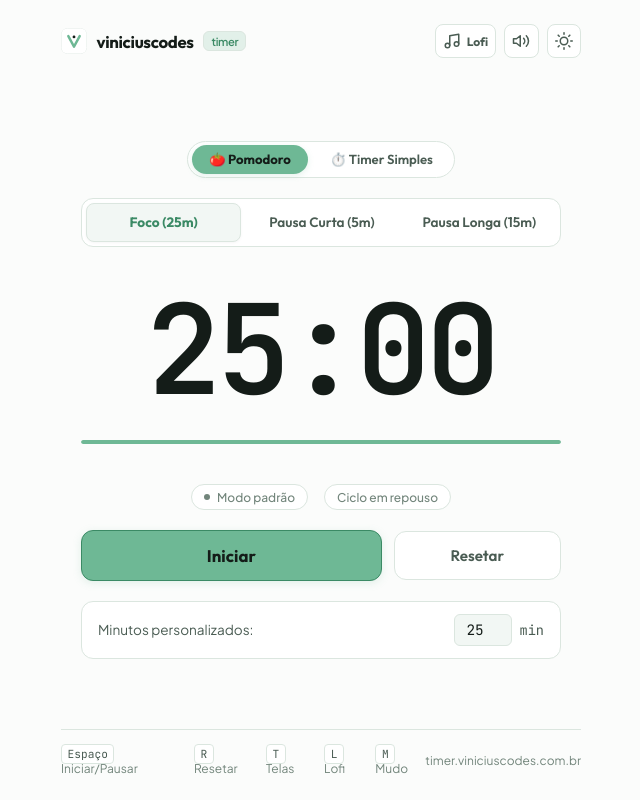
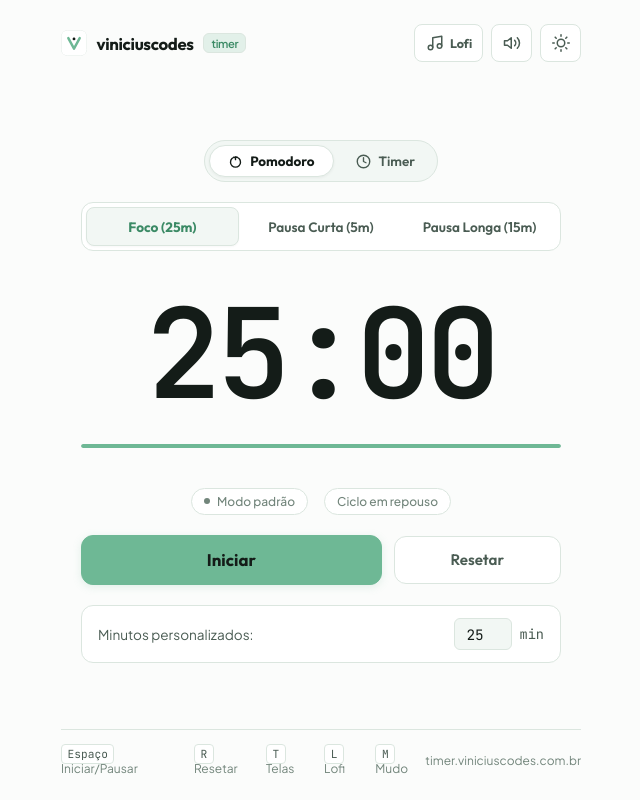
Before and after one commit to ViniciusMarti/timer-viniciuscodes, a website built with Vite: page index.html in a window 1280 px wide. Shown: the whole page, without its empty margins (319-959 px from the left). Built offline with nearby package versions, Linux system fonts and the light colour scheme.

Commit message:
fix(ui): refine segmented view switcher, mode buttons, and lofi audio initialization

```diff
--- a/app.js
+++ b/app.js
@@ -154,20 +154,22 @@ function playSynthesizedLofiChord() {
 
 function startLofi() {
   state.lofiPlaying = true;
+  ensureAudioContext();
+
   if (elements.lofiToggleBtn) {
     elements.lofiToggleBtn.classList.add('active');
     elements.lofiToggleBtn.setAttribute('aria-label', 'Desligar som ambiente Lofi');
   }
 
   // Tentar stream de rádio lofi primeiro
+  try {
     if (!lofiAudioElement) {
       lofiAudioElement = new Audio(LOFI_STREAM_URL);
-    lofiAudioElement.crossOrigin = 'anonymous';
-    lofiAudioElement.volume = 0.55;
-    lofiAudioElement.preload = 'none';
+      lofiAudioElement.volume = 0.5;
+      lofiAudioElement.preload = 'auto';
 
       lofiAudioElement.addEventListener('error', function() {
-      console.warn('Lofi stream inacessível, ativando sintetizador de acordes procedimental...');
+        console.warn('Lofi stream inacessível, alternando para síntese procedimental...');
         startSynthesizedFallback();
       });
     }
@@ -175,9 +177,13 @@ function startLofi() {
     const playPromise = lofiAudioElement.play();
     if (playPromise !== undefined) {
       playPromise.catch(function(err) {
-      console.warn('Autoplay ou bloqueio de rede para stream:', err);
+        console.warn('Stream bloqueado pelo navegador/CORS, iniciando sintetizador:', err);
         startSynthesizedFallback();
       });
+    }
+  } catch (e) {
+    console.warn('Erro ao inicializar elemento de áudio:', e);
+    startSynthesizedFallback();
   }
 }
 
@@ -199,7 +205,9 @@ function startSynthesizedFallback() {
 function stopLofi() {
   state.lofiPlaying = false;
   if (lofiAudioElement) {
+    try {
       lofiAudioElement.pause();
+    } catch (e) {}
   }
   if (state.lofiInterval) {
     clearInterval(state.lofiInterval);
--- a/index.html
+++ b/index.html
@@ -69,8 +69,21 @@
   <main>
     <!-- Seletor de Telas (Pomodoro vs Timer Simples) -->
     <div class="view-switcher" role="tablist" aria-label="Tipo de Temporizador">
-      <button role="tab" id="view-pomodoro-btn" class="view-btn active" aria-selected="true">🍅 Pomodoro</button>
-      <button role="tab" id="view-timer-btn" class="view-btn" aria-selected="false">⏱️ Timer Simples</button>
+      <button role="tab" id="view-pomodoro-btn" class="view-btn active" aria-selected="true">
+        <svg width="15" height="15" viewBox="0 0 24 24" fill="none" stroke="currentColor" stroke-width="2.2" stroke-linecap="round" stroke-linejoin="round" aria-hidden="true">
+          <circle cx="12" cy="13" r="8"></circle>
+          <path d="M12 9V5"></path>
+          <path d="M9 5c1 1 2 1 3 0s2 1 3 0"></path>
+        </svg>
+        <span>Pomodoro</span>
+      </button>
+      <button role="tab" id="view-timer-btn" class="view-btn" aria-selected="false">
+        <svg width="15" height="15" viewBox="0 0 24 24" fill="none" stroke="currentColor" stroke-width="2.2" stroke-linecap="round" stroke-linejoin="round" aria-hidden="true">
+          <circle cx="12" cy="12" r="10"></circle>
+          <polyline points="12 6 12 12 16 14"></polyline>
+        </svg>
+        <span>Timer</span>
+      </button>
     </div>
 
     <!-- TELA 1: Seleção de Modos Pomodoro (Ciclos de Foco e Pausas) -->
--- a/style.css
+++ b/style.css
@@ -164,18 +164,24 @@ header {
   border: 1px solid var(--border);
   color: var(--text-secondary);
   border-radius: 8px;
-  padding: 0.45rem;
+  height: 38px;
+  padding: 0 0.65rem;
   display: inline-flex;
   align-items: center;
   justify-content: center;
-  gap: 0.35rem;
+  gap: 0.4rem;
   cursor: pointer;
   transition: all var(--transition);
+  user-select: none;
+}
+
+.icon-btn svg {
+  flex-shrink: 0;
 }
 
 .btn-text-badge {
   font-family: var(--font-heading);
-  font-size: 0.75rem;
+  font-size: 0.78rem;
   font-weight: 700;
   letter-spacing: -0.01em;
 }
@@ -205,9 +211,9 @@ main {
 
 .view-switcher {
   display: inline-flex;
-  background: var(--bg-card);
+  background: var(--bg-secondary);
   border: 1px solid var(--border);
-  padding: 0.2rem;
+  padding: 0.25rem;
   border-radius: 999px;
   gap: 0.25rem;
   width: auto;
@@ -219,15 +225,20 @@ main {
   border: none;
   color: var(--text-secondary);
   font-family: var(--font-heading);
-  font-size: 0.82rem;
+  font-size: 0.84rem;
   font-weight: 600;
-  padding: 0.4rem 1.1rem;
+  padding: 0.45rem 1.15rem;
   border-radius: 999px;
   cursor: pointer;
   transition: all var(--transition);
   display: inline-flex;
   align-items: center;
-  gap: 0.35rem;
+  gap: 0.45rem;
+  user-select: none;
+}
+
+.view-btn svg {
+  flex-shrink: 0;
 }
 
 .view-btn:hover {
@@ -235,10 +246,11 @@ main {
 }
 
 .view-btn.active {
-  background: var(--accent);
-  color: #141c18;
+  background: var(--bg-card);
+  color: var(--text-primary);
   font-weight: 700;
-  box-shadow: 0 2px 6px var(--accent-soft);
+  border: 1px solid var(--border);
+  box-shadow: 0 1px 3px rgba(0, 0, 0, 0.05);
 }
 
 .mode-selector {
@@ -247,27 +259,29 @@ main {
   border: 1px solid var(--border);
   padding: 0.25rem;
   border-radius: 12px;
-  gap: 0.25rem;
+  gap: 0.35rem;
   width: 100%;
 }
 
 .mode-btn {
   flex: 1;
   background: transparent;
-  border: none;
+  border: 1px solid transparent;
   color: var(--text-secondary);
   font-family: var(--font-heading);
   font-size: 0.85rem;
   font-weight: 600;
-  padding: 0.6rem 0.75rem;
+  padding: 0.6rem 0.65rem;
   border-radius: 8px;
   cursor: pointer;
   transition: all var(--transition);
   text-align: center;
+  user-select: none;
 }
 
 .mode-btn:hover {
   color: var(--text-primary);
+  background: var(--bg-secondary);
 }
 
 .mode-btn.active {
@@ -275,7 +289,7 @@ main {
   color: var(--accent-dark);
   border: 1px solid var(--border);
   font-weight: 700;
-  box-shadow: 0 1px 3px rgba(0, 0, 0, 0.04);
+  box-shadow: 0 1px 2px rgba(0, 0, 0, 0.03);
 }
 
 .timer-container {
@@ -357,7 +371,7 @@ main {
   flex: 2;
   background: var(--accent);
   color: #141c18;
-  border: 1px solid var(--accent-dark);
+  border: 1px solid var(--accent);
   font-family: var(--font-heading);
   font-size: 1.05rem;
   font-weight: 700;
@@ -366,19 +380,20 @@ main {
   cursor: pointer;
   transition: all var(--transition);
   box-shadow: 0 2px 8px var(--accent-soft);
+  user-select: none;
 }
 
-.mun-primary:hover, .btn-primary:hover {
+.btn-primary:hover {
   background: var(--accent-hover);
   color: #ffffff;
-  transform: translatEY(-1px);
+  transform: translateY(-1px);
 }
 
 .btn-primary:active {
-  transform: scale(0.985);
+  transform: translateY(0);
 }
 
-.mun-secondary, .btn-secondary {
+.btn-secondary {
   flex: 1;
   background: var(--bg-card);
   border: 1px solid var(--border);
@@ -390,12 +405,18 @@ main {
   border-radius: 12px;
   cursor: pointer;
   transition: all var(--transition);
+  user-select: none;
 }
 
 .btn-secondary:hover {
   background: var(--bg-secondary);
   color: var(--text-primary);
   border-color: var(--accent);
+  transform: translateY(-1px);
+}
+
+.btn-secondary:active {
+  transform: translateY(0);
 }
 
 .custom-duration-panel {
@@ -410,12 +431,6 @@ main {
   gap: 1rem;
   font-size: 0.85rem;
   color: var(--text-secondary);
-}
-
-.custom-duration-inputsr, custom-duration-inputs {
-  display: flex;
-  align-items: center;
-  gap: 0.5rem;
 }
 
 .custom-duration-inputs {
```
Also changed, not shown: dist/assets/index-Cri0zyqW.css (deleted), dist/assets/index-DF9BefRU.js (deleted), dist/assets/index-DXs5dWeb.js (added), dist/assets/index-V3fttc7-.css (added), dist/index.html. Lines whose indentation alone changed are shown as unchanged.
